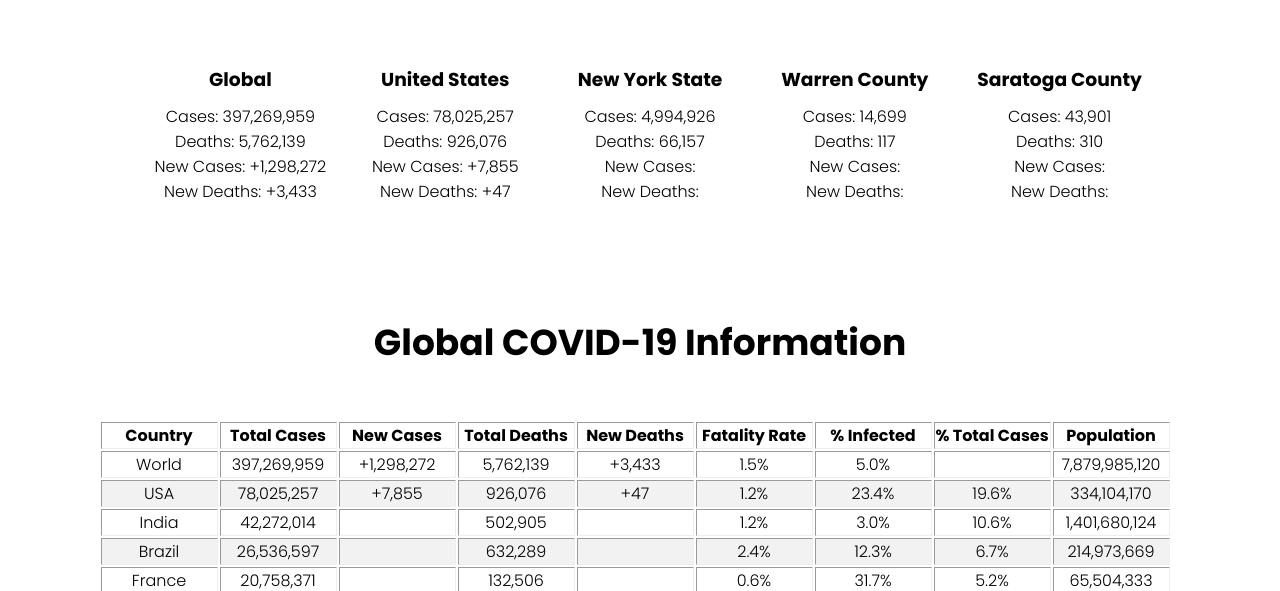
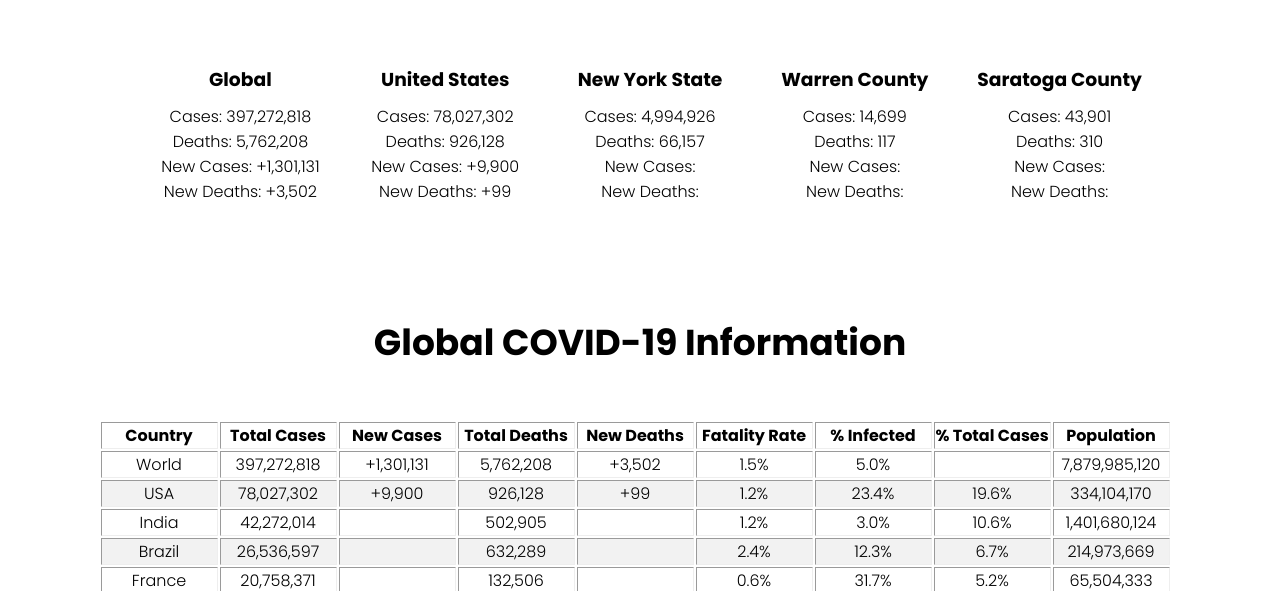
Before and after one commit to Pasin3ru/Tracking-COVID-19, a Jekyll site: the page built from index.html, in a window 1280 px wide and 900 px high, scrolled down 898 px. Shown: the part 155-746 px from the top of the window. Built offline with Jekyll 4.4.1, drawn with Linux system fonts in a browser that asks for light colours; some of the changed text lies outside the part shown.

Commit message:
update data

```diff
--- a/_data/us_total_data.json
+++ b/_data/us_total_data.json
@@ -1 +1 @@
-{"0":{"Total Cases: ":"78,025,257","Total Deaths: ":"926,076","New Cases: ":"+7,855","New Deaths: ":"+47"}}
+{"0":{"Total Cases: ":"78,027,302","Total Deaths: ":"926,128","New Cases: ":"+9,900","New Deaths: ":"+99"}}
--- a/_data/world_total_data.json
+++ b/_data/world_total_data.json
@@ -1 +1 @@
-{"0":{"Total Cases: ":"397,269,959","Total Deaths: ":"5,762,139","New Cases: ":"+1,298,272","New Deaths: ":"+3,433"}}
+{"0":{"Total Cases: ":"397,272,818","Total Deaths: ":"5,762,208","New Cases: ":"+1,301,131","New Deaths: ":"+3,502"}}
--- a/_includes/hospital-tables/global_data.html
+++ b/_includes/hospital-tables/global_data.html
@@ -15,10 +15,10 @@
   <tbody>
     <tr>
       <td>World</td>
-      <td>397,269,959</td>
-      <td>+1,298,272</td>
-      <td>5,762,139</td>
-      <td>+3,433</td>
+      <td>397,272,818</td>
+      <td>+1,301,131</td>
+      <td>5,762,208</td>
+      <td>+3,502</td>
       <td>1.5%</td>
       <td>5.0%</td>
       <td></td>
@@ -26,10 +26,10 @@
     </tr>
     <tr>
       <td>USA</td>
-      <td>78,025,257</td>
-      <td>+7,855</td>
-      <td>926,076</td>
-      <td>+47</td>
+      <td>78,027,302</td>
+      <td>+9,900</td>
+      <td>926,128</td>
+      <td>+99</td>
       <td>1.2%</td>
       <td>23.4%</td>
       <td>19.6%</td>
@@ -1082,10 +1082,10 @@
     </tr>
     <tr>
       <td>Algeria</td>
-      <td>257,976</td>
-      <td></td>
-      <td>6,646</td>
-      <td></td>
+      <td>258,478</td>
+      <td>+502</td>
+      <td>6,654</td>
+      <td>+8</td>
       <td>2.6%</td>
       <td>0.6%</td>
       <td>0.1%</td>
@@ -1159,10 +1159,10 @@
     </tr>
     <tr>
       <td>Montenegro</td>
-      <td>223,462</td>
-      <td></td>
-      <td>2,601</td>
-      <td></td>
+      <td>223,774</td>
+      <td>+312</td>
+      <td>2,610</td>
+      <td>+9</td>
       <td>1.2%</td>
       <td>35.6%</td>
       <td>0.1%</td>
--- a/_includes/hospital-tables/us_data.html
+++ b/_includes/hospital-tables/us_data.html
@@ -14,11 +14,11 @@
   <tbody>
     <tr>
       <td>USA Total</td>
-      <td>78,025,257</td>
-      <td>+7,855</td>
-      <td>926,076</td>
-      <td>+47</td>
-      <td>47,998,370</td>
+      <td>78,027,302</td>
+      <td>+9,900</td>
+      <td>926,128</td>
+      <td>+99</td>
+      <td>48,000,763</td>
       <td>914,397,640</td>
       <td>334,104,170</td>
     </tr>
@@ -284,10 +284,10 @@
     </tr>
     <tr>
       <td>Maryland</td>
-      <td>964,556</td>
-      <td></td>
-      <td>13,724</td>
-      <td></td>
+      <td>965,328</td>
+      <td>+772</td>
+      <td>13,745</td>
+      <td>+21</td>
       <td>N/A</td>
       <td>18,165,486</td>
       <td>6,045,680</td>
@@ -384,11 +384,11 @@
     </tr>
     <tr>
       <td>West Virginia</td>
-      <td>463,357</td>
-      <td></td>
-      <td>5,846</td>
-      <td></td>
-      <td>445,660</td>
+      <td>464,630</td>
+      <td>+1,273</td>
+      <td>5,877</td>
+      <td>+31</td>
+      <td>448,053</td>
       <td>5,493,994</td>
       <td>1,792,147</td>
     </tr>
```
